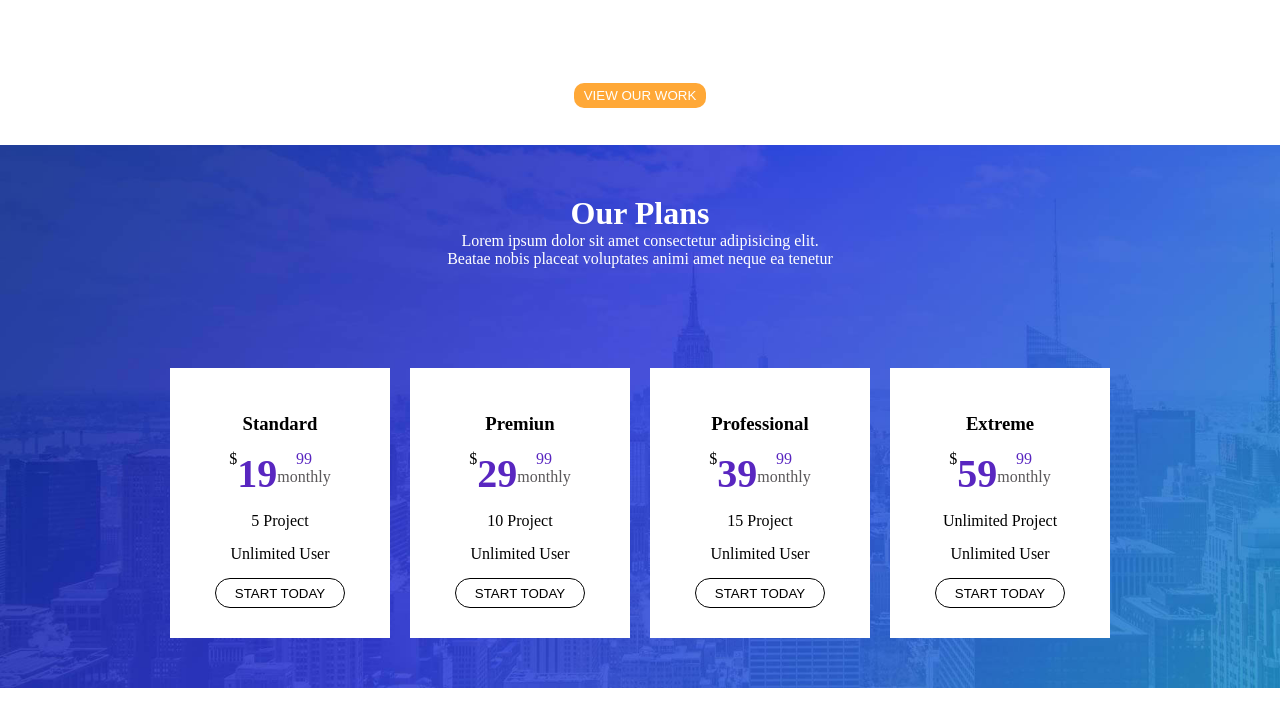
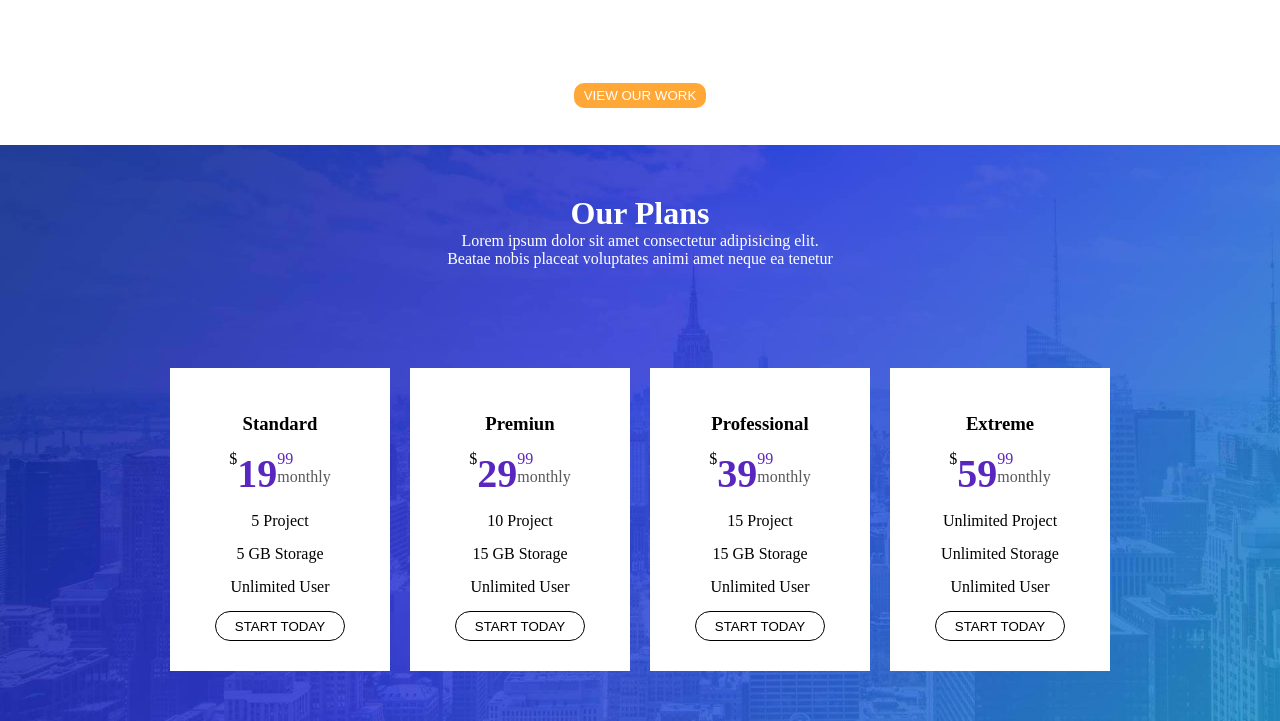
Before and after one commit to GiuseppeColucci/proj-html-vuejs, a website with bundled scripts: page index.html in a window 1280 px wide. Shown: the part 3747-4468 px from the top of the page. Before the commit the page ends 4435 px from the top, so only its background shows below. Built offline with nearby package versions, Linux system fonts and the light colour scheme.

Commit message:
correzione box 4

```diff
--- a/index.html
+++ b/index.html
@@ -138,7 +138,7 @@
                                </span>
                             </span>
                             <p>{{cdr.proj}}</p>
-                            <p>{{cdr.storage}}</p>
+                            <p>{{cdr.storege}}</p>
                             <p>{{cdr.UN}}</p>
                             <button>START TODAY</button>
                         </div>
--- a/src/app.scss
+++ b/src/app.scss
@@ -254,7 +254,7 @@
                         margin: 0 0;
                         p:first-child{
                             color: #5926c0;
-
+                            display: flex;
                         }
                         p{
                             margin: 0 0;
```
Also changed, not shown: dist/app.css.
